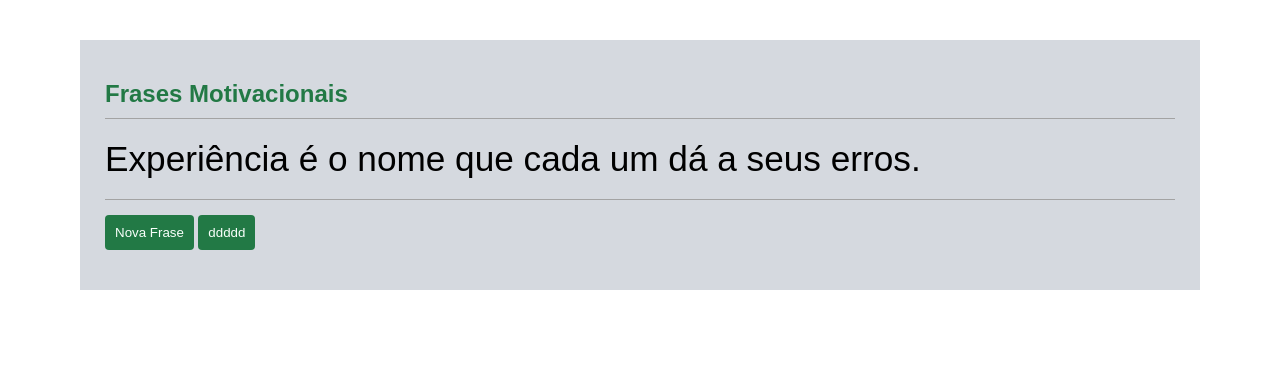
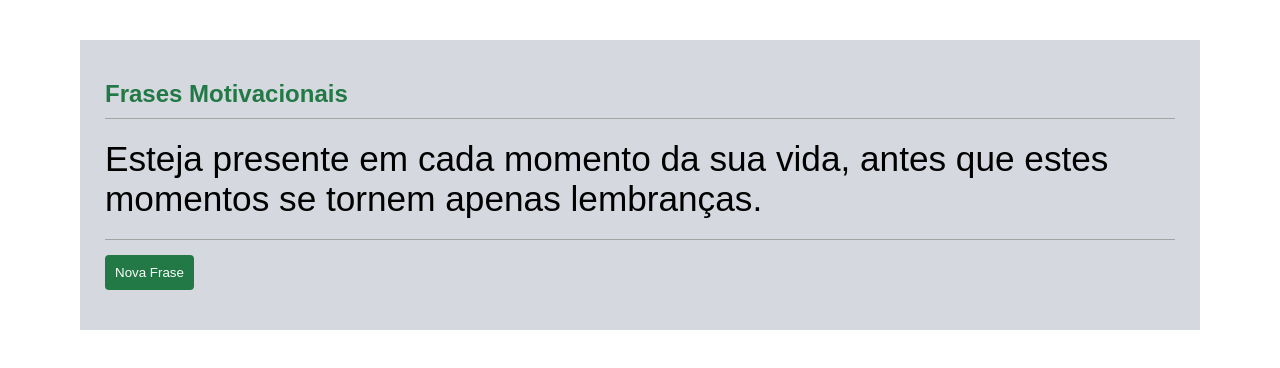
Before and after one commit to araujoalca/full-pj001-frases-motivacionais, a plain HTML site: page index.html in a window 1280 px wide. Drawn offline with Linux system fonts and the light colour scheme.

```diff
--- a/index.html
+++ b/index.html
@@ -20,12 +20,13 @@
 
             <p id="frase">Experiência é o nome que cada um dá a seus erros.</p>
 
-            <button class="botao" type="button" onclick="mostraFrase()">Nova Frase</button>
-            <input class="botao" type="button" value="ddddd">
+            <button class="botao" type="button" onclick="mostrarFrase()">Nova Frase</button>
 
         </section>
     </main>
 
 
+    <script type="text/javascript" src="js/frases.js"></script>
+
 </body>
 </html>
--- /dev/null
+++ b/js/frases.js
@@ -0,0 +1,23 @@
+function mostrarFrase() {
+    indiceAleatorio = Math.floor(Math.random() * frases.length);
+    document.getElementById("frase").innerHTML = frases[indiceAleatorio];
+}
+
+
+let indiceAleatorio;
+const frases = [
+    "Os planos de Deus são justos e certeiros! Tenha fé e confiança! 🙏",
+    "Qualquer objetivo que você planta, a vida floresce com graça. 💮 🌼 🌺",
+    "Trabalhar duro te levará para cima, aproveitar o caminho te levará mais longe.",
+    "Não espere pelo momento perfeito. Faça de cada momento a oportunidade perfeita.",
+    "Nossas vidas são definidas por oportunidades, inclusive aquelas que perdemos.",
+    "Colecione memórias e acumule sorrisos. Todo o resto é passageiro. 😊",
+    "Vencedores não são pessoas que nunca falham, são pessoas que nunca desistem.🦸‍♂️",
+    "Esteja presente em cada momento da sua vida, antes que estes momentos se tornem apenas lembranças.",
+    "Viva a história que um dia você gostaria de contar para os seus netos.",
+    "Pessoas que inspiram sabedoria são aquelas que caem, se levantam, se sacodem, curam seus machucados, sorriem ao longo da vida e dizem: 'Aqui vou eu novamente'",
+    "Não é o mais forte que sobrevive, nem o mais inteligente, mas o que melhor se adapta às mudanças."
+];
+
+
+mostrarFrase();
```
Also changed, not shown: 1 other file.
